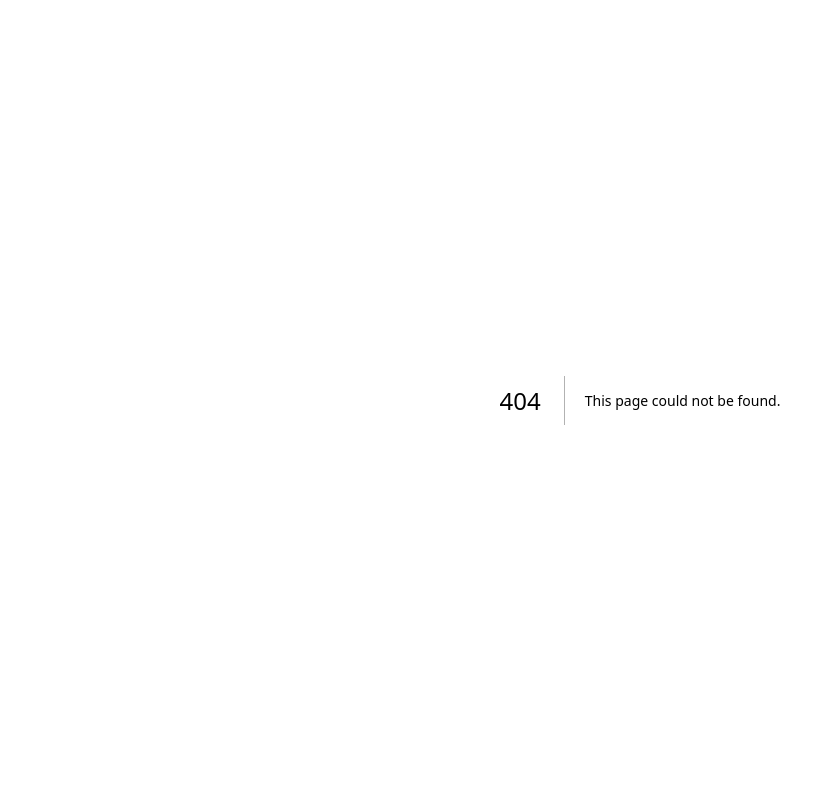
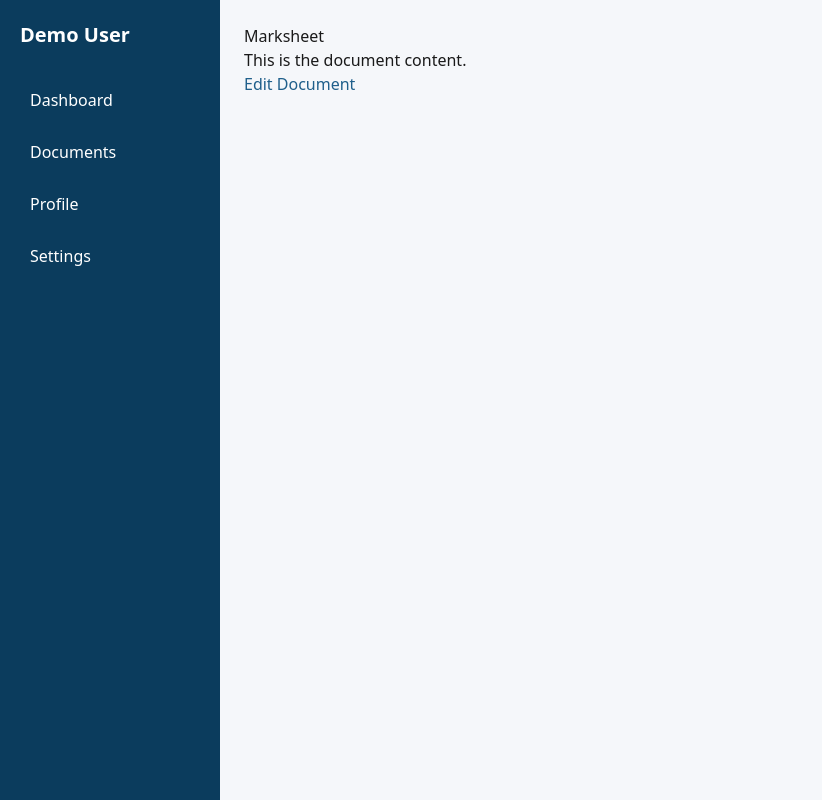
Before and after one commit to farhansk221/DigiKagatPatra, a Next.js app: page /users/documents/view in a window 1280 px wide. Before the commit this address had no page. Shown: the whole page, without its empty margins (0-822 px from the left). Built offline with nearby package versions, Linux system fonts and the light colour scheme.

Commit message:
users module done

```diff
--- a/src/app/demo_users/dashboard/page.tsx
+++ /dev/null
@@ -1,12 +0,0 @@
-import Link from "next/link";
-
-export default function DashboardPage() {
-  return (
-    <div>
-      <h3>Dashboard</h3>
-      <p>Welcome, Siddhi</p>
-
-      <Link href="/demo_users/documents">Go to Documents</Link>
-    </div>
-  );
-}
--- a/src/app/demo_users/documents/page.tsx
+++ /dev/null
@@ -1,22 +0,0 @@
-import Link from "next/link";
-
-export default function DocumentsPage() {
-  return (
-    <div>
-      <h3>Documents</h3>
-
-      <ul>
-        <li>
-          <Link href="/demo_users/documents/view">
-            Marksheet
-          </Link>
-        </li>
-        <li>
-          <Link href="/demo_users/documents/view">
-            Degree Certificate
-          </Link>
-        </li>
-      </ul>
-    </div>
-  );
-}
--- a/src/app/demo_users/layout.tsx
+++ /dev/null
@@ -1,24 +0,0 @@
-import Link from "next/link";
-
-export default function DemoUserLayout({
-  children,
-}: {
-  children: React.ReactNode;
-}) {
-  return (
-    <div>
-      <h2>Demo User Module</h2>
-
-      <nav style={{ marginBottom: "10px" }}>
-        <Link href="/demo_users/dashboard">Dashboard</Link> |{" "}
-        <Link href="/demo_users/documents">Documents</Link> |{" "}
-        <Link href="/demo_users/profile">Profile</Link> |{" "}
-        <Link href="/demo_users/settings">Settings</Link>
-      </nav>
-
-      <hr />
-
-      {children}
-    </div>
-  );
-}
--- /dev/null
+++ b/src/app/users/dashboard/page.tsx
@@ -0,0 +1,15 @@
+export default function DashboardPage() {
+  return (
+    <div style={card}>
+      <h3>Dashboard</h3>
+      <p>Welcome, Siddhi</p>
+    </div>
+  );
+}
+
+const card = {
+  backgroundColor: "#FFFFFF",
+  padding: "20px",
+  borderRadius: "6px",
+  border: "1px solid #E0E0E0",
+};
--- /dev/null
+++ b/src/app/users/documents/page.tsx
@@ -0,0 +1,41 @@
+import Link from "next/link";
+
+export default function DocumentsPage() {
+  return (
+    <div style={card}>
+      <h3>Documents</h3>
+
+      <ul style={list}>
+        <li>
+          <Link href="/users/documents/view" style={docLink}>
+            Marksheet
+          </Link>
+        </li>
+        <li>
+          <Link href="/users/documents/view" style={docLink}>
+            Degree Certificate
+          </Link>
+        </li>
+      </ul>
+    </div>
+  );
+}
+
+const card = {
+  backgroundColor: "#FFFFFF",
+  padding: "20px",
+  borderRadius: "6px",
+  border: "1px solid #E0E0E0",
+};
+
+const list = {
+  listStyle: "none",
+  padding: 0,
+};
+
+const docLink = {
+  color: "#1F5F8B",
+  textDecoration: "none",
+  display: "block",
+  padding: "8px 0",
+};
--- a/src/app/demo_users/documents/view/page.tsx
+++ b/src/app/users/documents/view/page.tsx
@@ -7,7 +7,7 @@ export default function ViewDocument() {
       <p>This is the document content.</p>
 
       {/* REDIRECT TO EDIT */}
-      <Link href="/demo_users/documents/view/edit">
+      <Link href="/users/documents/view/edit">
         Edit Document
       </Link>
     </div>
--- /dev/null
+++ b/src/app/users/layout.tsx
@@ -0,0 +1,69 @@
+import Link from "next/link";
+
+export default function DemoUsersLayout({
+  children,
+}: {
+  children: React.ReactNode;
+}) {
+  return (
+    <div style={styles.wrapper}>
+      {/* Sidebar */}
+      <aside style={styles.sidebar}>
+        <h2 style={styles.logo}>Demo User</h2>
+
+        <nav style={styles.nav}>
+          <Link href="/users/dashboard" style={styles.link}>
+            Dashboard
+          </Link>
+          <Link href="/users/documents" style={styles.link}>
+            Documents
+          </Link>
+          <Link href="/users/profile" style={styles.link}>
+            Profile
+          </Link>
+          <Link href="/users/settings" style={styles.link}>
+            Settings
+          </Link>
+        </nav>
+      </aside>
+
+      {/* Main Content */}
+      <main style={styles.content}>{children}</main>
+    </div>
+  );
+}
+
+const styles = {
+  wrapper: {
+    display: "flex",
+    minHeight: "100vh",
+    backgroundColor: "#F5F7FA",
+  },
+  sidebar: {
+    width: "220px",
+    backgroundColor: "#0B3C5D",
+    color: "#FFFFFF",
+    padding: "20px",
+  },
+  logo: {
+    marginBottom: "30px",
+    fontSize: "20px",
+    fontWeight: "bold",
+  },
+  nav: {
+    display: "flex",
+    flexDirection: "column" as const,
+    gap: "12px",
+  },
+  link: {
+    color: "#FFFFFF",
+    textDecoration: "none",
+    padding: "8px 10px",
+    borderRadius: "4px",
+  },
+  content: {
+    flex: 1,
+    padding: "24px",
+    color: "#1A1A1A",
+  },
+};
```
Also changed, not shown: src/app/users/documents/view/edit/page.tsx (renamed from src/app/demo_users/documents/view/edit/page.tsx), src/app/users/profile/page.tsx (renamed from src/app/demo_users/profile/page.tsx), src/app/users/settings/page.tsx (renamed from src/app/demo_users/settings/page.tsx).
